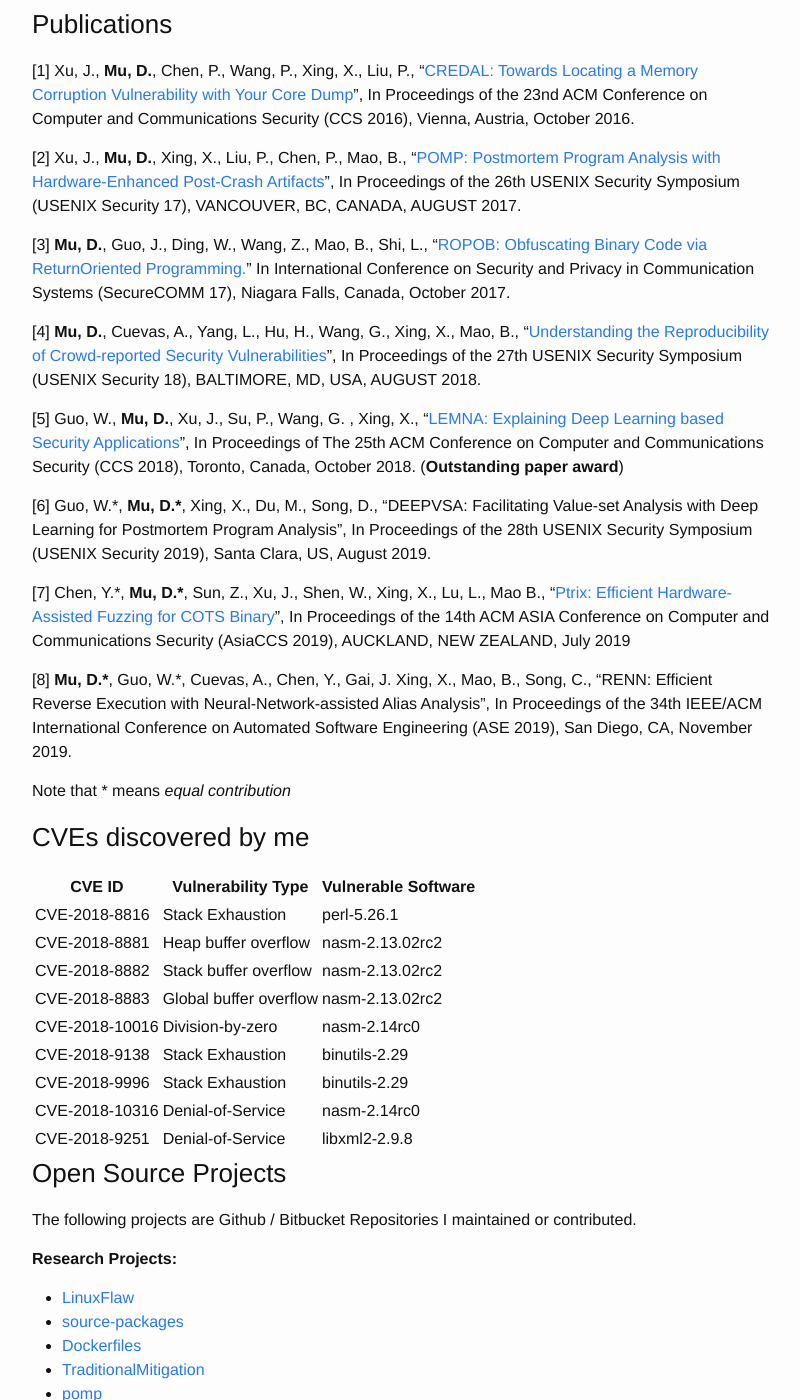
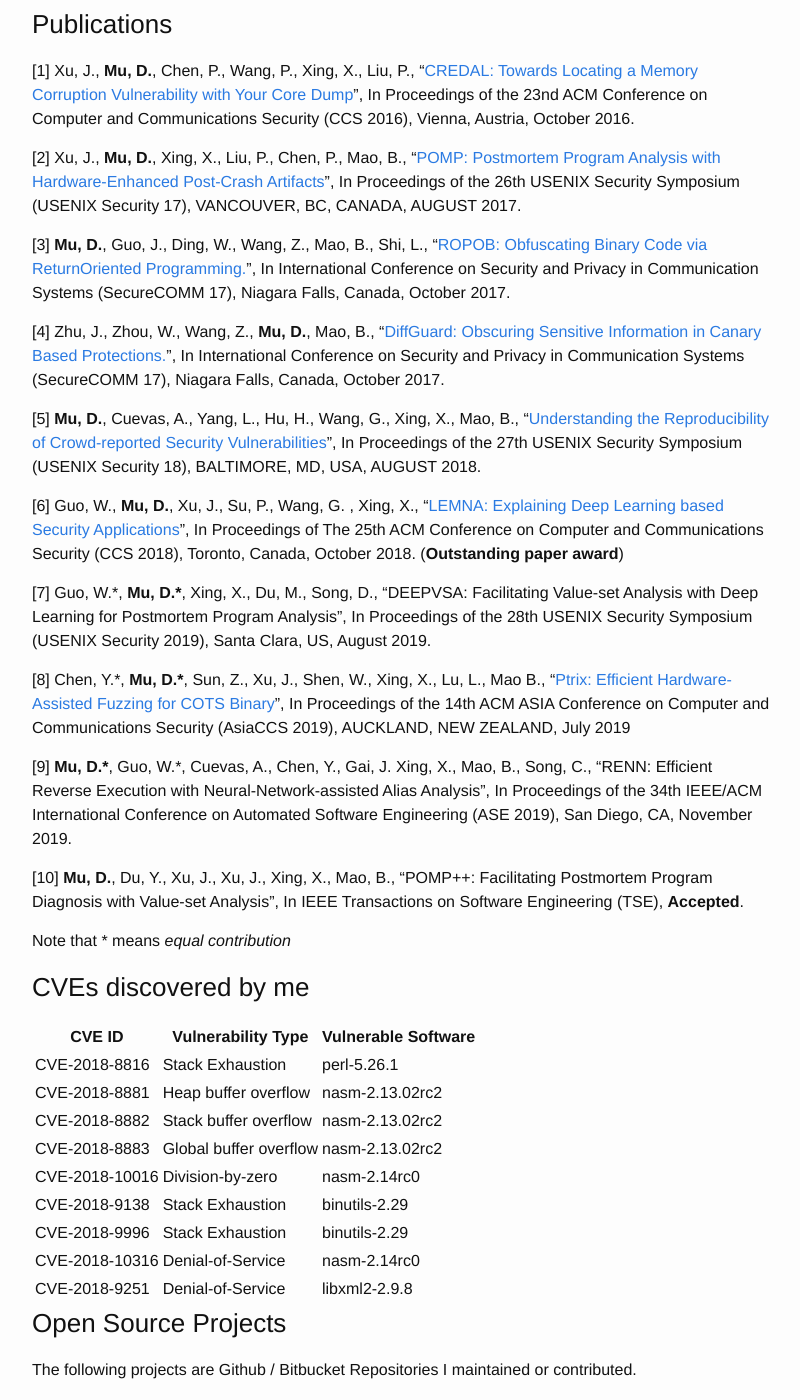
Before and after one commit to mudongliang/mudongliang.github.io, a Jekyll site: the page built from about/about.md, in a window 1280 px wide and 1400 px high, scrolled down 855 px. Shown: the whole window, without its empty margins (238-1038 px from the left). Built offline with Jekyll 4.4.1, drawn with Linux system fonts in a browser that asks for light colours.

Commit message:
add full publications

```diff
--- a/about/about.md
+++ b/about/about.md
@@ -38,17 +38,21 @@
 
 [2] Xu, J., **Mu, D.**, Xing, X., Liu, P., Chen, P., Mao, B., "[POMP: Postmortem Program Analysis with Hardware-Enhanced Post-Crash Artifacts]({{site.url}}/files/papers/sec17-xu.pdf)", In Proceedings of the 26th USENIX Security Symposium (USENIX Security 17), VANCOUVER, BC, CANADA, AUGUST 2017.
 
-[3] **Mu, D.**, Guo, J., Ding, W., Wang, Z., Mao, B., Shi, L., "[ROPOB: Obfuscating Binary Code via ReturnOriented Programming.]({{site.url}}/files/papers/ropob_securecomm.pdf)" In International Conference on Security and Privacy in Communication Systems (SecureCOMM 17), Niagara Falls, Canada, October 2017.
+[3] **Mu, D.**, Guo, J., Ding, W., Wang, Z., Mao, B., Shi, L., "[ROPOB: Obfuscating Binary Code via ReturnOriented Programming.]({{site.url}}/files/papers/ropob_securecomm.pdf)", In International Conference on Security and Privacy in Communication Systems (SecureCOMM 17), Niagara Falls, Canada, October 2017.
 
-[4] **Mu, D.**, Cuevas, A., Yang, L., Hu, H., Wang, G., Xing, X., Mao, B., "[Understanding the Reproducibility of Crowd-reported Security Vulnerabilities]({{site.url}}/files/papers/sec18-mu.pdf)", In Proceedings of the 27th USENIX Security Symposium (USENIX Security 18), BALTIMORE, MD, USA, AUGUST 2018.
+[4] Zhu, J., Zhou, W., Wang, Z., **Mu, D.**, Mao, B., "[DiffGuard: Obscuring Sensitive Information in Canary Based Protections.]({{site.url}}/files/papers/diffguard_securecomm.pdf)", In International Conference on Security and Privacy in Communication Systems (SecureCOMM 17), Niagara Falls, Canada, October 2017.
 
-[5] Guo, W., **Mu, D.**, Xu, J., Su, P., Wang, G. , Xing, X., "[LEMNA: Explaining Deep Learning based Security Applications]({{site.url}}/files/papers/ccs18.pdf)", In Proceedings of The 25th ACM Conference on Computer and Communications Security (CCS 2018), Toronto, Canada, October 2018. (**Outstanding paper award**)
+[5] **Mu, D.**, Cuevas, A., Yang, L., Hu, H., Wang, G., Xing, X., Mao, B., "[Understanding the Reproducibility of Crowd-reported Security Vulnerabilities]({{site.url}}/files/papers/sec18-mu.pdf)", In Proceedings of the 27th USENIX Security Symposium (USENIX Security 18), BALTIMORE, MD, USA, AUGUST 2018.
 
-[6] Guo, W.*, **Mu, D.\***, Xing, X., Du, M., Song, D., "DEEPVSA: Facilitating Value-set Analysis with Deep Learning for Postmortem Program Analysis", In Proceedings of the 28th USENIX Security Symposium (USENIX Security 2019), Santa Clara, US, August 2019.
+[6] Guo, W., **Mu, D.**, Xu, J., Su, P., Wang, G. , Xing, X., "[LEMNA: Explaining Deep Learning based Security Applications]({{site.url}}/files/papers/ccs18.pdf)", In Proceedings of The 25th ACM Conference on Computer and Communications Security (CCS 2018), Toronto, Canada, October 2018. (**Outstanding paper award**)
 
-[7] Chen, Y.*, **Mu, D.\***, Sun, Z., Xu, J., Shen, W., Xing, X., Lu, L., Mao B., "[Ptrix: Efficient Hardware-Assisted Fuzzing for COTS Binary]({{site.url}}/files/papers/ptrix.pdf)", In Proceedings of the 14th ACM ASIA Conference on Computer and Communications Security (AsiaCCS 2019), AUCKLAND, NEW ZEALAND, July 2019
+[7] Guo, W.*, **Mu, D.\***, Xing, X., Du, M., Song, D., "DEEPVSA: Facilitating Value-set Analysis with Deep Learning for Postmortem Program Analysis", In Proceedings of the 28th USENIX Security Symposium (USENIX Security 2019), Santa Clara, US, August 2019.
 
-[8] **Mu, D.\***, Guo, W.*, Cuevas, A., Chen, Y., Gai, J. Xing, X., Mao, B., Song, C., "RENN: Efficient Reverse Execution with Neural-Network-assisted Alias Analysis", In Proceedings of the 34th IEEE/ACM International Conference on Automated Software Engineering (ASE 2019), San Diego, CA, November 2019.
+[8] Chen, Y.*, **Mu, D.\***, Sun, Z., Xu, J., Shen, W., Xing, X., Lu, L., Mao B., "[Ptrix: Efficient Hardware-Assisted Fuzzing for COTS Binary]({{site.url}}/files/papers/ptrix.pdf)", In Proceedings of the 14th ACM ASIA Conference on Computer and Communications Security (AsiaCCS 2019), AUCKLAND, NEW ZEALAND, July 2019
+
+[9] **Mu, D.\***, Guo, W.*, Cuevas, A., Chen, Y., Gai, J. Xing, X., Mao, B., Song, C., "RENN: Efficient Reverse Execution with Neural-Network-assisted Alias Analysis", In Proceedings of the 34th IEEE/ACM International Conference on Automated Software Engineering (ASE 2019), San Diego, CA, November 2019.
+
+[10] **Mu, D.**, Du, Y., Xu, J., Xu, J., Xing, X., Mao, B., "POMP++: Facilitating Postmortem Program Diagnosis with Value-set Analysis", In IEEE Transactions on Software Engineering (TSE), **Accepted**.
 
 Note that \* means *equal contribution*
 
```
